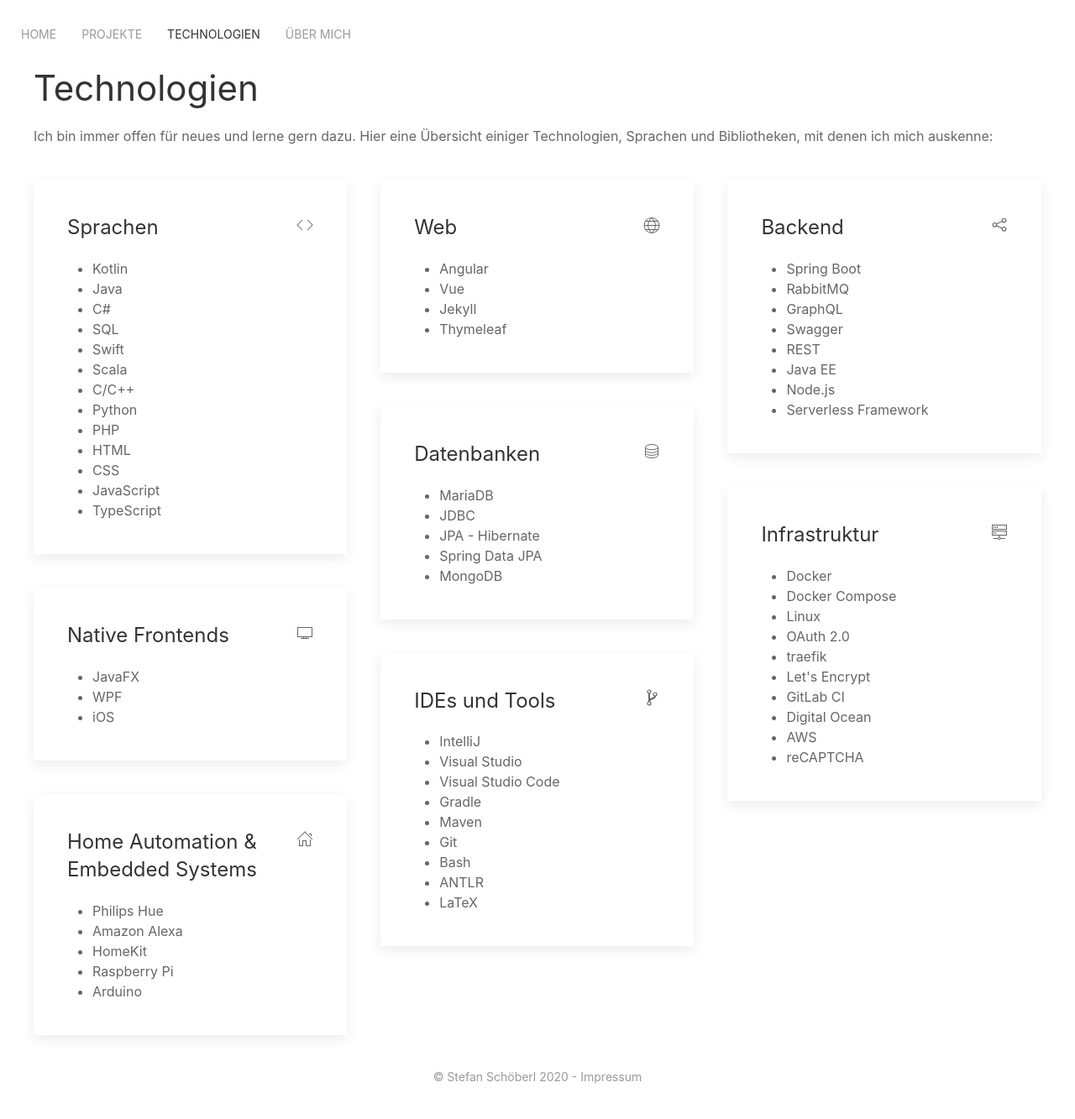
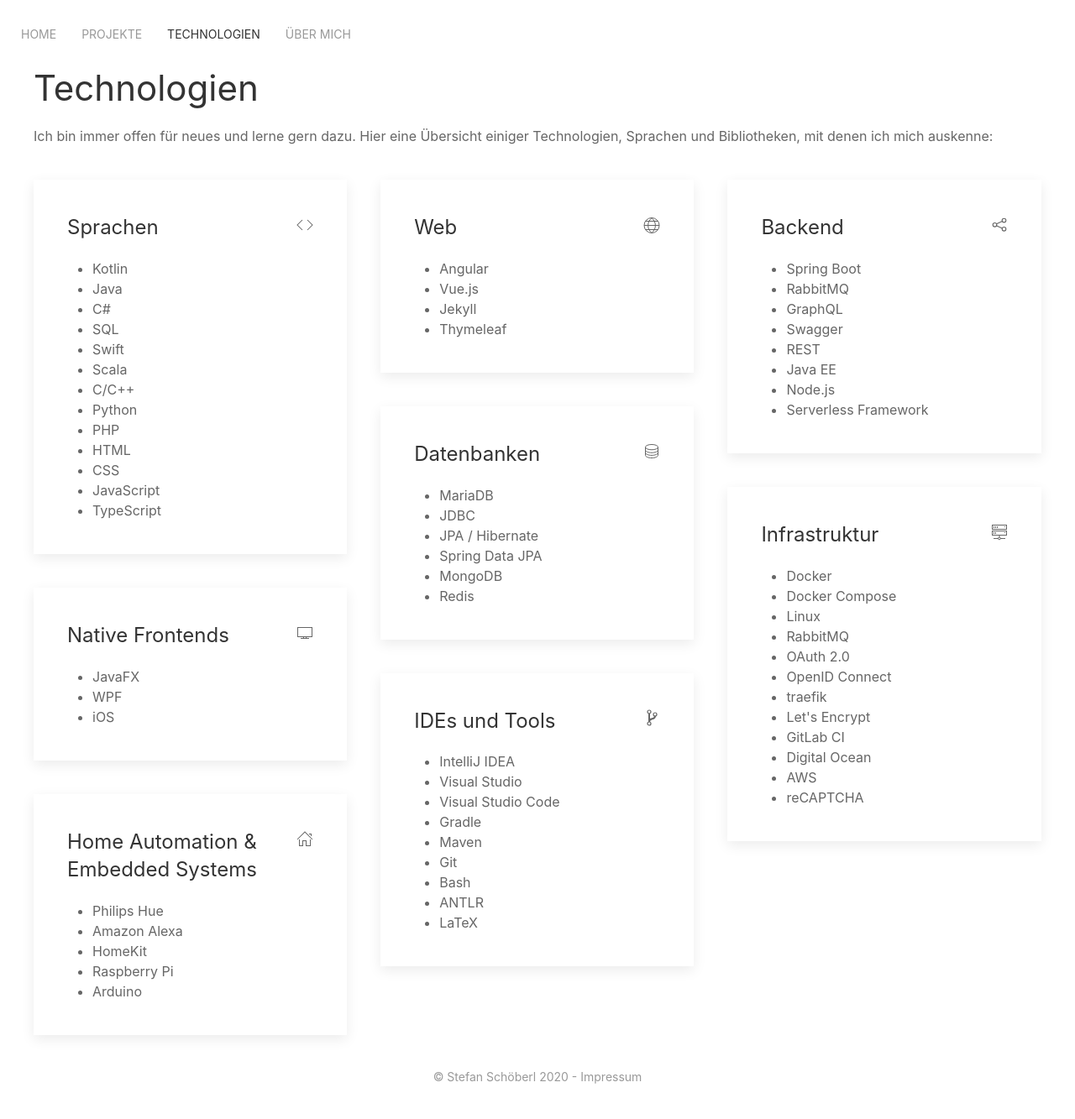
Before and after one commit to stefanschoeberl/stefanschoeberl.github.io, a Jekyll site: the page built from technologies.html, in a window 1280 px wide. Shown: the whole page at 84% size. Built offline with Jekyll 4.4.1, drawn with Linux system fonts in a browser that asks for light colours.

Commit message:
Update technologies

```diff
--- a/_data/technologies.yml
+++ b/_data/technologies.yml
@@ -18,7 +18,7 @@
   icon: world
   technologies:
     - Angular
-    - Vue
+    - Vue.js
     - Jekyll
     - Thymeleaf
 - name: Backend
@@ -43,16 +43,19 @@
   technologies:
     - MariaDB
     - JDBC
-    - JPA - Hibernate
+    - JPA / Hibernate
     - Spring Data JPA
     - MongoDB
+    - Redis
 - name: Infrastruktur
   icon: server
   technologies:
     - Docker
     - Docker Compose
     - Linux
+    - RabbitMQ
     - OAuth 2.0
+    - OpenID Connect
     - traefik
     - Let's Encrypt
     - GitLab CI
@@ -70,7 +73,7 @@
 - name: IDEs und Tools
   icon: git-branch
   technologies:
-    - IntelliJ
+    - IntelliJ IDEA
     - Visual Studio
     - Visual Studio Code
     - Gradle
```
